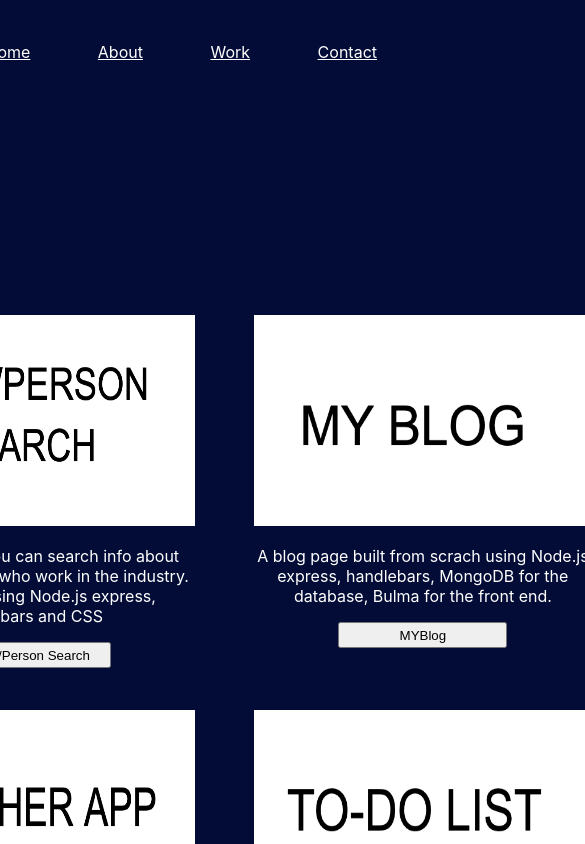
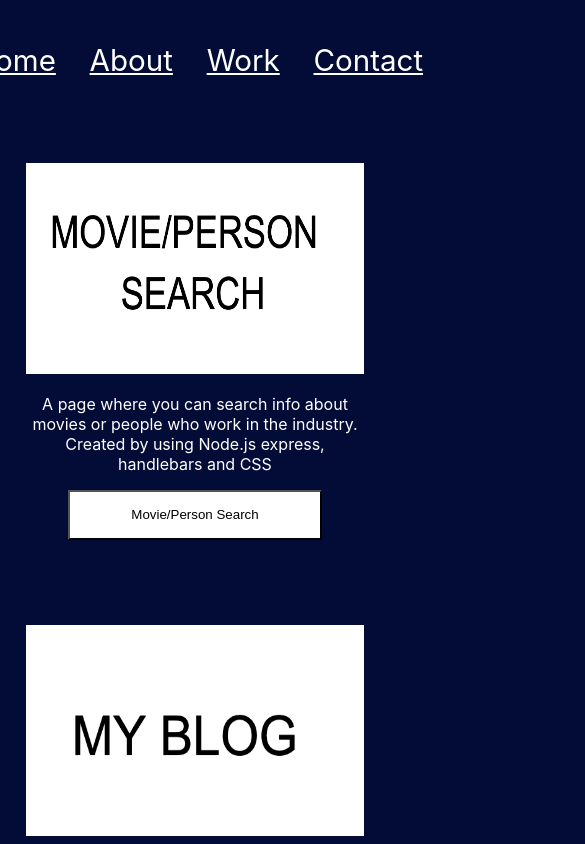
Before and after one commit to jessika8/mywebpage, a React (Create React App) app: page /Work in a window 390 px wide. Shown: the top 844 px of the page, 585 px wide, since content can reach past the window. Built offline with nearby package versions, Linux system fonts and the light colour scheme.

Commit message:
mobile css

```diff
--- a/src/App.css
+++ b/src/App.css
@@ -31,9 +31,10 @@ ul li {
 ul li a {
   color: white;
 }
-/* .workAll {
-  border: ;
+/* a:hover ion-icons{
+  background-color: yellow;
 } */
+
 .workAll img {
   width: 40vh;
   height: 25vh;
@@ -71,9 +72,15 @@ ion-icon {
   margin-right: 3vh;
 
 }
+ion-icon:hover{
+  color: rgb(0, 174, 255);
+}
 button {
   height: 3vh;
   width: 20vh;
+}
+button:hover {
+  background-color: rgb(0, 174, 255);
 }
 .aboutWrapper {
   color: white;
@@ -89,3 +96,78 @@ button {
 /* .contactDiv {
 
 } */
+
+
+@media only screen and (max-width: 450px) {
+
+  .navBarWhole {
+    margin-top: 5vh;
+    margin-bottom: 10vh;
+  }
+  .homeWrapper {
+    margin-top: 18vh;
+  }
+  ul {
+    display: flex;
+    justify-content: center;
+  }
+  ul li {
+    font-size: 3.5vh;
+    margin-right: 4vh;
+  }
+  .homeText h2 {
+    font-size: 6vh
+  }
+  .homeText h1 {
+    font-size: 9vh;
+  }
+  .homeText p {
+    font-size: 3.7vh;
+    margin-left: 2.5vh;
+    margin-right: 2.5vh;
+  }
+  .aboutDiv h1 {
+    font-size: 6vh;
+  }
+  .aboutDiv p {
+    font-size: 3vh;
+  }
+
+  .workAppjs {
+    display: flex;
+    flex-direction: column;
+    justify-content: center;
+  }
+  .workAppjsOne {
+    margin-left: 0vh;
+    margin-bottom: 5vh;
+    text-align: center;
+  }
+
+  .workAll p {
+    color: white;
+    width: 40vh;
+    display: inline-block;
+
+  }
+
+  button {
+    height: 6vh;
+    width: 30vh;
+    background-color: white;
+    margin-bottom: 5vh;
+  }
+  .contactDiv h1 {
+    font-size: 7vh;
+    margin-bottom: 10vh;
+  }
+ .footerDiv {
+   display: flex;
+   flex-direction: column;
+   justify-content: center;
+ }
+ ion-icon {
+   font-size: 15vh;
+   margin-bottom: 9vh;
+ }
+}
--- a/src/components/About.js
+++ b/src/components/About.js
@@ -7,7 +7,7 @@ export default function About() {
          <h1>maarja</h1>
          <p>Originally from Estonia, currently in Manchester GB</p>
          <br></br>
-         <p>Software developer - started my coding jorney with Code Nation in 2019 september.</p>
+         <p>Software developer - started my coding jorney with Code Nation in 2019 September.</p>
         <p>Currently I am an apprentice developer for MusicMagpie</p>
          <br></br>
          <p>Hairdressing - I used to be a high-end hairdresser for almost a decade.</p>
```
